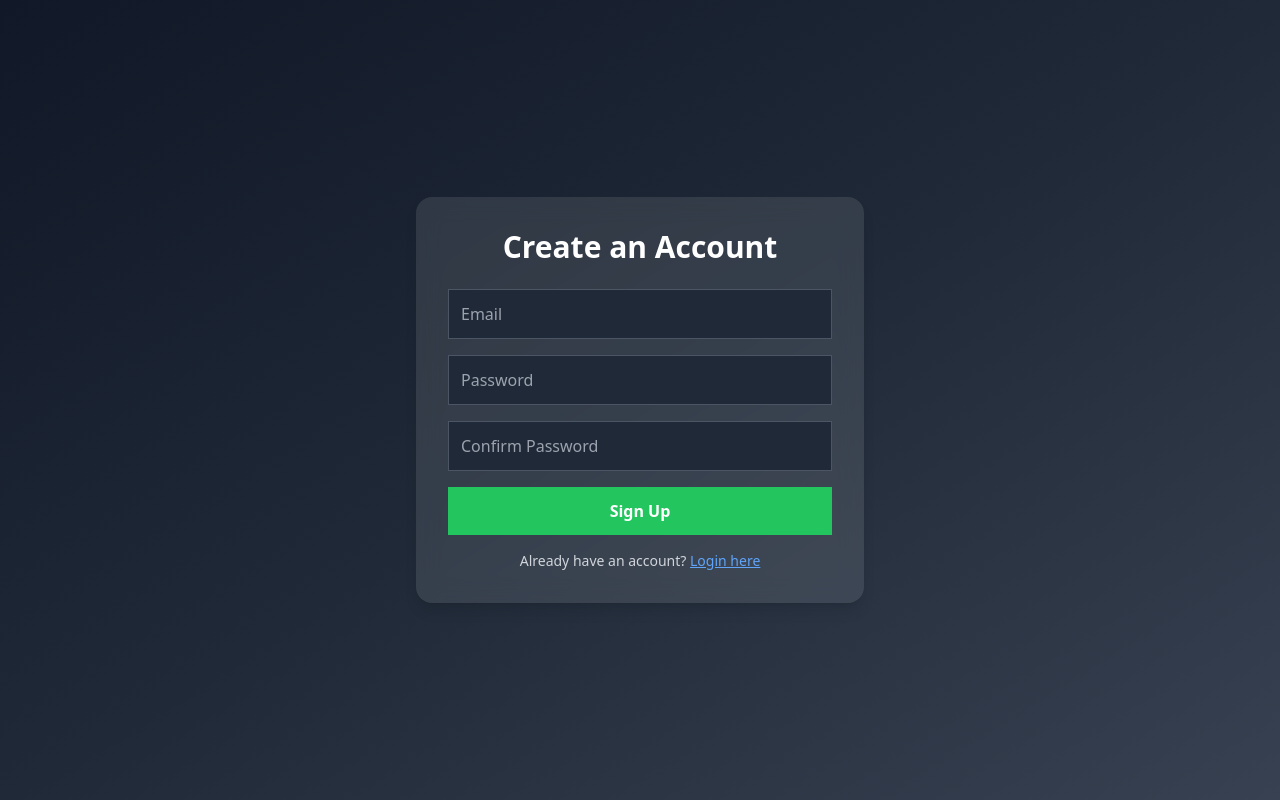
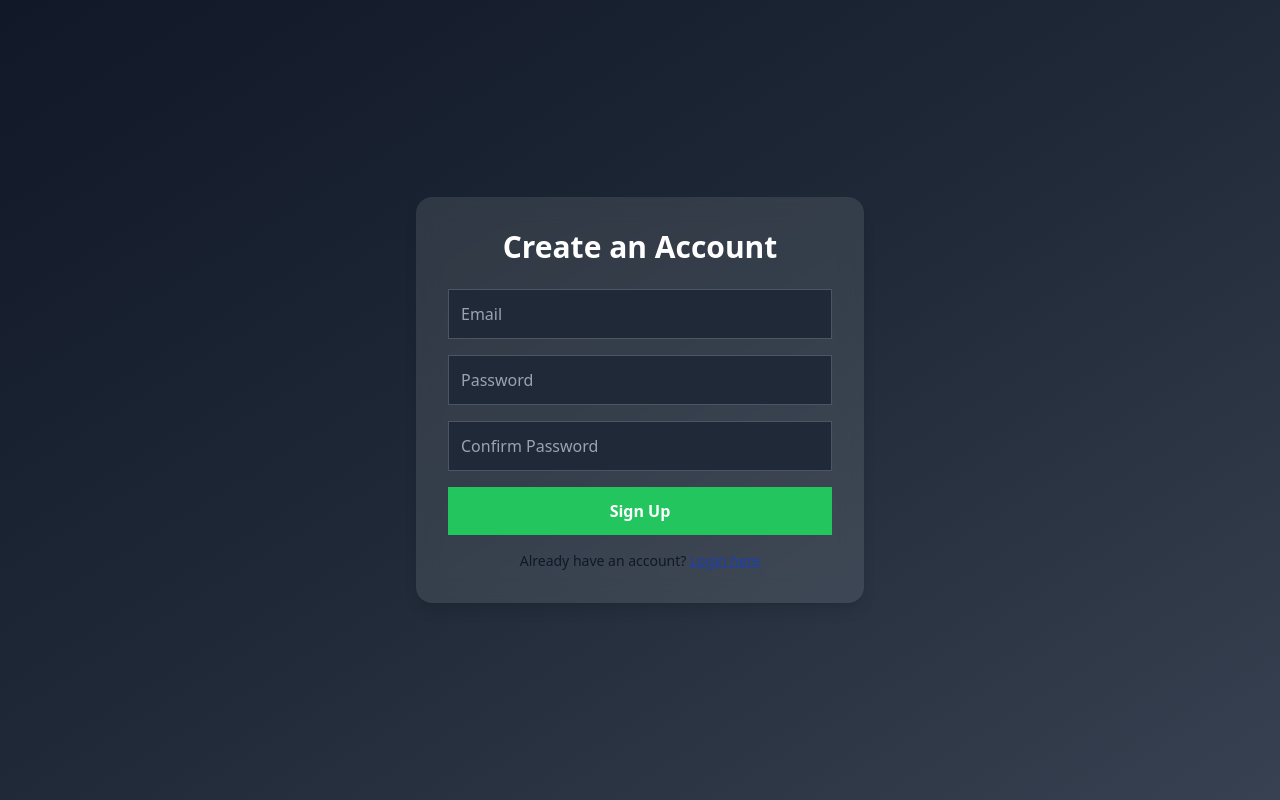
Before and after one commit to Arnav-NK/Job_Application_Auto-filler, a React (Vite) app in the folder vite-project/: page /sign in a window 1280 px wide. Built offline with nearby package versions, Linux system fonts and the light colour scheme.

Commit message:
Update SignUp.jsx

```diff
--- a/vite-project/src/pages/SignUp.jsx
+++ b/vite-project/src/pages/SignUp.jsx
@@ -101,11 +101,11 @@ const SignUp = () => {
             </button>
           </div>
         </form>
-        <p className="text-center text-sm text-gray-300 mt-4">
+        <p className="text-center text-sm text-gray-900 mt-4">
           Already have an account?{" "}
           <a
-            href="/login"
-            className="underline text-blue-400 hover:text-blue-500 transition-all"
+            href="/"
+            className="underline text-blue-800 hover:text-blue-500 transition-all duration-300"
           >
             Login here
           </a>
```
